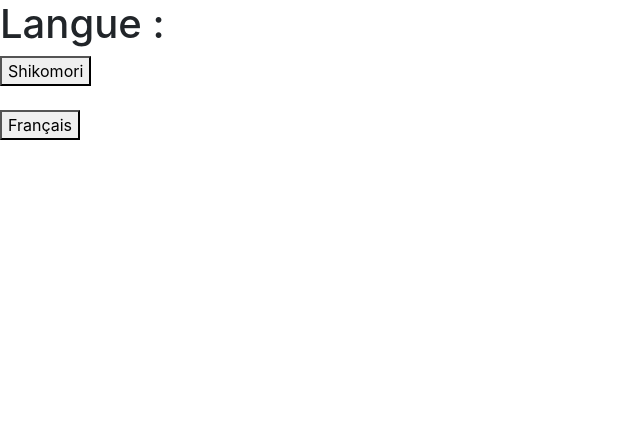
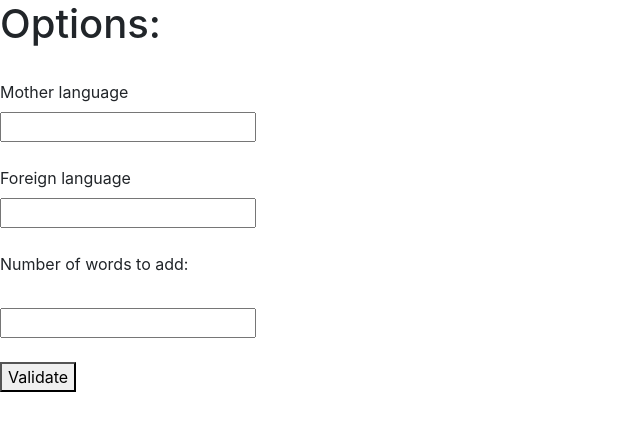
Before and after one commit to NayrPro/Flashcards, a React (Create React App) app: page / in a window 1280 px wide. Shown: the top 430 px of the page, without its empty margins (0-640 px from the left). Built offline with nearby package versions, Linux system fonts and the light colour scheme.

Commit message:
adding Interface.js

```diff
--- a/src/App.js
+++ b/src/App.js
@@ -1,10 +1,17 @@
 import React from "react";
 import 'bootstrap/dist/css/bootstrap.min.css'
 import Test from "./components/Test"
+import Interface from "./components/Interface/Interface";
+import {useSelector} from "react-redux"
+import ModalList from "./components/Interface/ModalList";
 
 function App() {
+  const {showModalList} = useSelector(state=>({...state.interfaceReducer}))
   return (
-      <Test/>
+      /* <Test/> */
+      <React.Fragment>
+        {showModalList === true ? <ModalList/> : <Interface/>}
+      </React.Fragment>
   );
 }
 
--- /dev/null
+++ b/src/Store/interfaceReducer.js
@@ -0,0 +1,41 @@
+const INITIAL_STATE = {
+    motherLanguage: "",
+    foreignLanguage: "",
+    wordsNumber: "",
+    showModalList: false,
+    vocabDatas: []
+}
+
+function interfaceReducer(state = INITIAL_STATE, action) {
+
+    switch (action.type) {
+        case "MOTHER":
+            return{
+                ...state,
+                motherLanguage: action.payload
+            }
+        case "FOREIGN":
+            return{
+                ...state,
+                foreignLanguage: action.payload
+            }
+        case "NUMBER":
+            return{
+                ...state,
+                wordsNumber: action.payload
+            }
+        case "MODAL":
+            return{
+                ...state,
+                showModalList: action.payload
+            }
+        case "DATA":
+            return{
+                ...state,
+                vocabDatas: action.payload
+            }
+        default: return state;
+    }
+}
+
+export default interfaceReducer
--- a/src/Store/wordReducer.js
+++ b/src/Store/wordReducer.js
@@ -7,7 +7,8 @@ const INITIAL_STATE = {
     vocab: todosData,
     languageSelect: "",
     languageInput: "",
-    menu: "on"
+    menu: "on",
+    score: 0
 }
 
 function wordReducer(state = INITIAL_STATE, action) {
@@ -47,6 +48,11 @@ function wordReducer(state = INITIAL_STATE, action) {
                 ...state,
                 menu : action.payload
             }
+        case "SCORE":
+            return{
+                ...state,
+                score : action.payload
+            }
         default : return state
     }
 }
--- /dev/null
+++ b/src/components/Interface/Interface.js
@@ -0,0 +1,30 @@
+import React from 'react'
+import {useSelector, useDispatch} from "react-redux"
+
+export default function Interface() {
+
+    const {motherLanguage, foreignLanguage, wordsNumber, showModalList} = useSelector(state => ({...state.interfaceReducer}))
+
+    const dispatch = useDispatch()
+
+    return (
+        <div>
+            <h1>Options: </h1><br/>
+
+            <label htmlFor="motherLanguage">Mother language</label><br/>
+            <input name="motherLanguage" onChange={(e)=> dispatch({type: "MOTHER", payload: e.target.value})} type="text" value={motherLanguage}/>
+            <br/><br/>
+
+            <label htmlFor="foreignLanguage">Foreign language</label><br/>
+            <input name="foreignLanguage" onChange={(e)=> dispatch({type: "FOREIGN", payload: e.target.value})} type="text" value={foreignLanguage}/>
+            <br/><br/>
+
+            <label htmlFor="wordsNumber">Number of words to add: </label>
+            <br/><br/>
+            <input type="text" name="wordsNumber" onChange={(e) => dispatch({type: "NUMBER", payload: e.target.value})} value={wordsNumber}/>
+            <br/><br/>
+
+            <button onClick={() => dispatch({type: "MODAL", payload: !showModalList})}>Validate</button>
+        </div>
+    )
+}
--- /dev/null
+++ b/src/components/Interface/ModalList.js
@@ -0,0 +1,38 @@
+import React, {useEffect, useState} from 'react'
+import {useSelector, useDispatch} from 'react-redux'
+
+export default function ModalList() {
+
+    const {wordsNumber, vocabDatas, motherLanguage, foreignLanguage} = useSelector(state => ({...state.interfaceReducer}))
+
+    const dispatch = useDispatch()
+
+    const [firstLang, setFirstLang] = useState("")
+    const [secondLang, setSecondLang] = useState("")
+
+    useEffect(() => {
+        const array = vocabDatas
+        for (let index = 0; index < wordsNumber; index++) {
+            array.push({id: index, [motherLanguage]: "", [foreignLanguage]: ""})
+        }
+        dispatch({type: "DATA", payload: array})
+        console.log(vocabDatas)
+    }, [])
+
+    const vocabForm = () => (
+            <React.Fragment>
+                <label htmlFor={motherLanguage}>{motherLanguage}</label>
+                <input type="text" name={motherLanguage} onChange={(e) => setFirstLang(e.target.value)} value={firstLang}/>
+
+                <label htmlFor={foreignLanguage}>{foreignLanguage}</label>
+                <input type="text" name={foreignLanguage} onChange={(e) => setSecondLang(e.target.value)} value={secondLang}/>
+            </React.Fragment>
+    )
+
+
+    return (
+        <div>
+          {/** Afinir **/  }
+        </div>
+    )
+}
--- a/src/components/Menu.js
+++ b/src/components/Menu.js
@@ -3,7 +3,7 @@ import {useSelector, useDispatch} from 'react-redux'
 import todosData from '../todosData'
 
 export default function Menu() {
-    const {vocab} = useSelector(state => ({...state.wordReducer}))
+    const {vocab, score} = useSelector(state => ({...state.wordReducer}))
 
     const dispatch = useDispatch()
 
@@ -12,11 +12,21 @@ export default function Menu() {
         dispatch({type:"SELECT", payload:event.target.id})
         dispatch({type:"INPUT", payload:languageInput})
         dispatch({type:"MENU", payload:"off"})
+        dispatch({type: "SCORE", payload: 0})
+    }
+
+    function scoreMessage(){
+        return(
+            <React.Fragment>
+                <h1>The End</h1>
+                <p>You score is {score}/{todosData.length}</p>
+            </React.Fragment>
+        )
     }
 
     return (
         <div>
-            {vocab.length > 0 ? <h1>Langue :</h1> : <h1>Fin</h1>}
+            {vocab.length > 0 ? <h1>Language :</h1> : scoreMessage()}
             <button onClick={(e) => language(e, "français")} id="shikomori">
                 Shikomori
             </button>
--- a/src/components/Quizz.js
+++ b/src/components/Quizz.js
@@ -2,27 +2,31 @@ import React from 'react'
 import {useSelector, useDispatch} from 'react-redux'
 
 export default function Quizz(props) {
-    const {word, wordInput, wordMatch, vocab} = useSelector(state => ({...state.wordReducer}))
+    const {word, wordInput, wordMatch, vocab, score} = useSelector(state => ({...state.wordReducer}))
 
     const dispatch = useDispatch()
 
-    function handleChange(event) {
-        const { value } = event.target;
-        dispatch({type: "WORDINPUT", payload: value})
+    function scoreUpdate() {
+      if(word !== "" && wordInput === wordMatch){
+        const newScore = score
+        dispatch({type: "SCORE", payload: newScore+1})
+      }
     }
 
     function wordCheck() {
           dispatch({type: "WORDINPUT", payload: ""})
+          scoreUpdate()
           vocab.length > 0 ? props.nextWord() : dispatch({type: "MENU", payload: "on"})
     }
 
+
     return (
       <div>
-        <h1>{word}</h1>
-        <input type="text" name="mot" value={wordInput} onChange={handleChange} />
+        <h1>{word} {score}</h1>
+        <input type="text" name="mot" value={wordInput} onChange={(e)=> dispatch({type: "WORDINPUT", payload: e.target.value})} />
         <br />
         <br />
-        <button onClick={() => wordMatch === wordInput && wordCheck()} id="button">
+        <button onClick={() =>  wordCheck()} id="button">
           Valider
         </button>
       </div>
--- a/src/components/Test.js
+++ b/src/components/Test.js
@@ -14,12 +14,14 @@ function Test() {
     const rand = Math.floor(Math.random() * length);
     dispatch({type: "WORD", payload: newVocab[rand][languageSelect]})
     dispatch({type: "MATCH", payload: newVocab[rand][languageInput]})
+
     newVocab.splice(rand, 1);
     dispatch({type: "VOCAB", payload: newVocab})
   }
 
   useEffect(() => {
     menu === "off" && nextWord()
+    // eslint-disable-next-line
   }, [menu])
 
   return (
--- a/src/index.js
+++ b/src/index.js
@@ -5,10 +5,11 @@ import App from './App';
 import {createStore, combineReducers} from 'redux'
 import {Provider} from 'react-redux'
 import wordReducer from './Store/wordReducer'
+import interfaceReducer from './Store/interfaceReducer'
 import * as serviceWorker from './serviceWorker';
 
 const rootReducer = combineReducers({
-  wordReducer
+  interfaceReducer, wordReducer
 })
 
 const store = createStore(rootReducer)
```
